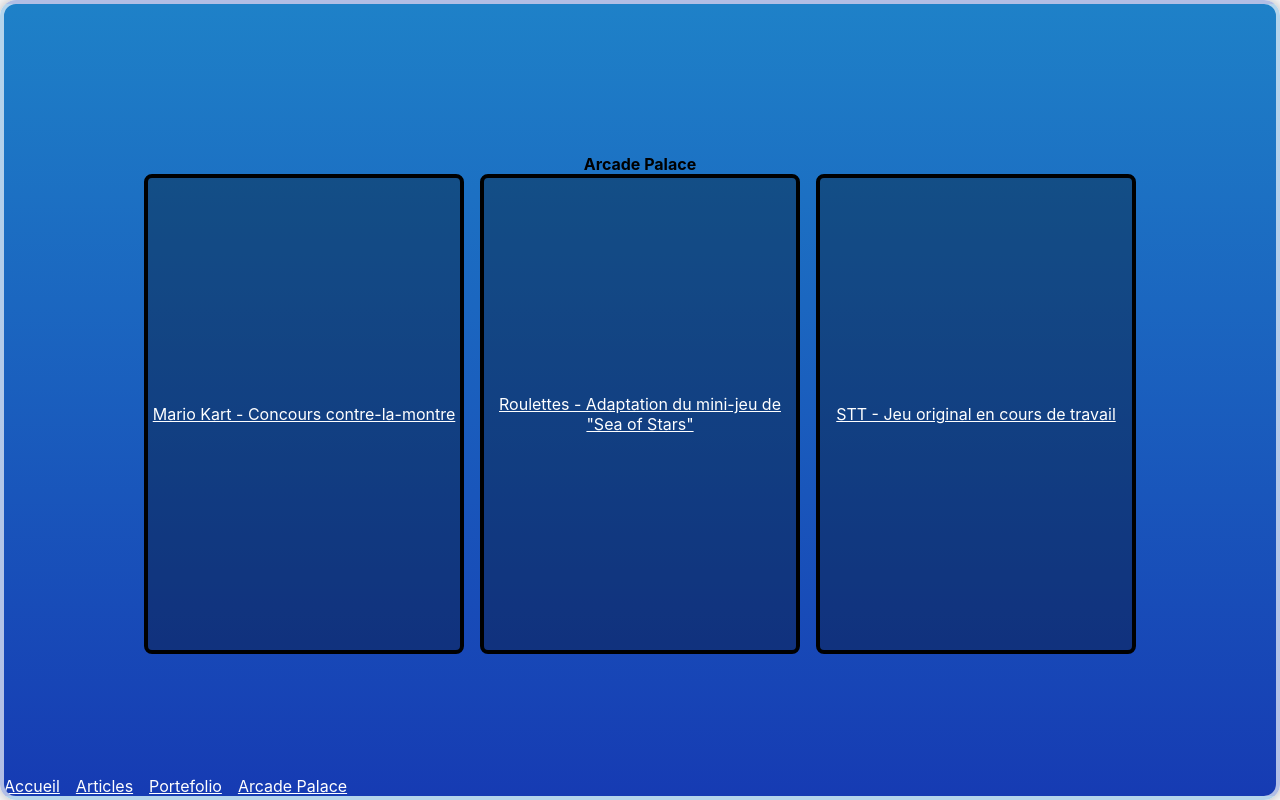
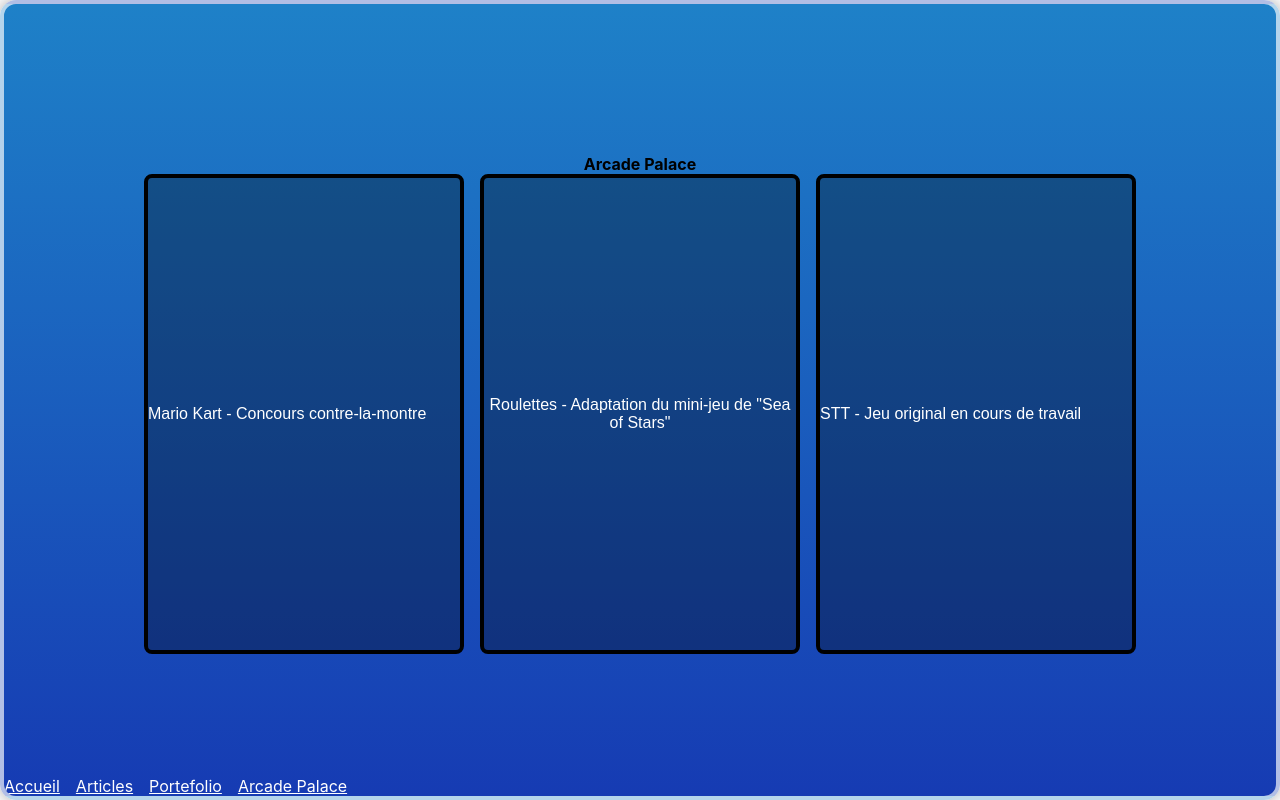
Before and after one commit to Rpayet/CitronShowcase, a React (Create React App) app: page /arcade-palace in a window 1280 px wide. Built offline with nearby package versions, Linux system fonts and the light colour scheme.

Commit message:
chore: Update MKCard component transition duration and spritesheet image

```diff
--- a/src/components/arcade/mariokart/_utils/MkCard.jsx
+++ b/src/components/arcade/mariokart/_utils/MkCard.jsx
@@ -97,7 +97,7 @@
                                         width={100}
                                         height={100}
                                         options={{backgroundAlpha: 0}} >
-                                        <Sprite image={switchCardSprites} x={spritePosition} y={0} anchor={0} scale={.4}/>
+                                        <Sprite image={switchCardSprites} x={spritePosition} y={0} anchor={0} scale={1}/>
                                     </Stage>
                                     <div className={`race-icon
                                                 ${hovered ? 'hovered' : 'unhovered'}
@@ -106,7 +106,7 @@
                                             width={100}
                                             height={100}
                                             options={{backgroundAlpha: 0}} >
-                                            <Sprite image={switchCardSprites} x={0} y={-100} scale={.4} />
+                                            <Sprite image={switchCardSprites} x={0} y={-100} scale={1} />
                                         </Stage>
                                     </div>
                                 </>
--- a/src/context/MkContext.js
+++ b/src/context/MkContext.js
@@ -1,6 +1,6 @@
 import { createContext } from "react";
 import tounamentsList from '../utils/_test-assets/mk_tournament_list.json';
-import switchCardSprites from '../assets/images/sprites/cardriges_spritesheet.png';
+import switchCardSprites from '../assets/images/sprites/cardriges_spritesheet_lite.png';
 
 export const MkContext = createContext();
 
--- a/src/pages/ArcadePalace.jsx
+++ b/src/pages/ArcadePalace.jsx
@@ -1,13 +1,43 @@
-import { Link, Outlet } from "react-router-dom";
+import { usePageTransition } from "../services/navigation/animationService";
 
 export default function ArcadePalace() {
+
+    const { navigateWithAnimation } = usePageTransition();
+
+    const handleNavigation = (toPage) => {
+        navigateWithAnimation('arcadePalace', toPage, 500);
+    }
+
+    const getSlideInStyle = (index) => {
+        return {
+            animation: 'slideIn ease-out',
+            animationFillMode: 'forwards',
+            animationDuration: `${0.5 + (index * 0.1)}s`,
+        };
+    };
+
     return (
         <section id="ArcadePalace">
             <h1>Arcade Palace</h1>
             <div className="games">
-                <Link to='mk-trials' className='game-link'>Mario Kart - Concours contre-la-montre</Link>
-                <Link to='wheels' className='game-link'>Roulettes - Adaptation du mini-jeu de "Sea of Stars"</Link>
-                <Link to='sonic-tac-toe' className='game-link'>STT - Jeu original en cours de travail</Link>
+                <button
+                    onClick={() => handleNavigation('mkTrials')}
+                    className="game-link"
+                    style={getSlideInStyle(0)}>
+                    Mario Kart - Concours contre-la-montre
+                </button>
+                <button
+                    onClick={() => handleNavigation('wheels')}
+                    className="game-link"
+                    style={getSlideInStyle(1)}>
+                    Roulettes - Adaptation du mini-jeu de "Sea of Stars"
+                </button>
+                <button
+                    onClick={() => handleNavigation('sonicTT')}
+                    className="game-link"
+                    style={getSlideInStyle(2)}>
+                    STT - Jeu original en cours de travail
+                </button>
             </div>
         </section>
     )
```
